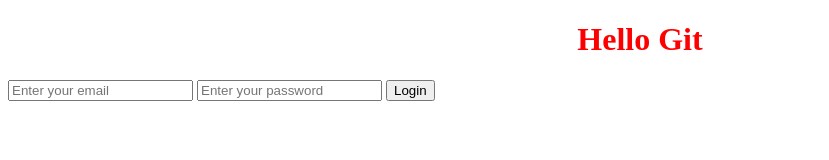
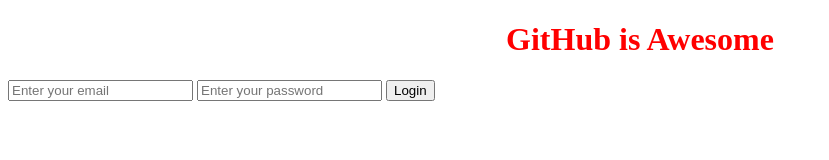
Before and after one commit to mariacamper/GitHubDesktop-Tutorial, a plain HTML site: page index.html in a window 1280 px wide. Shown: the whole page, without its empty margins (0-829 px from the left). Drawn offline with Linux system fonts and the light colour scheme.

Commit message:
Updated HTML doc title and h1 greeting

```diff
--- a/index.html
+++ b/index.html
@@ -3,12 +3,12 @@
 <head>
   <meta charset="UTF-8">
   <meta name="viewport" content="width=device-width, initial-scale=1.0">
-  <title>Document</title>
+  <title>GitHub Repo Example</title>
   <link rel="stylesheet" href="style.css"/>
 </head>
 <body>
   <h1>
-    Hello Git
+    GitHub is Awesome
   </h1>
   <form>
     <input type="email" placeholder="Enter your email"/>
```
